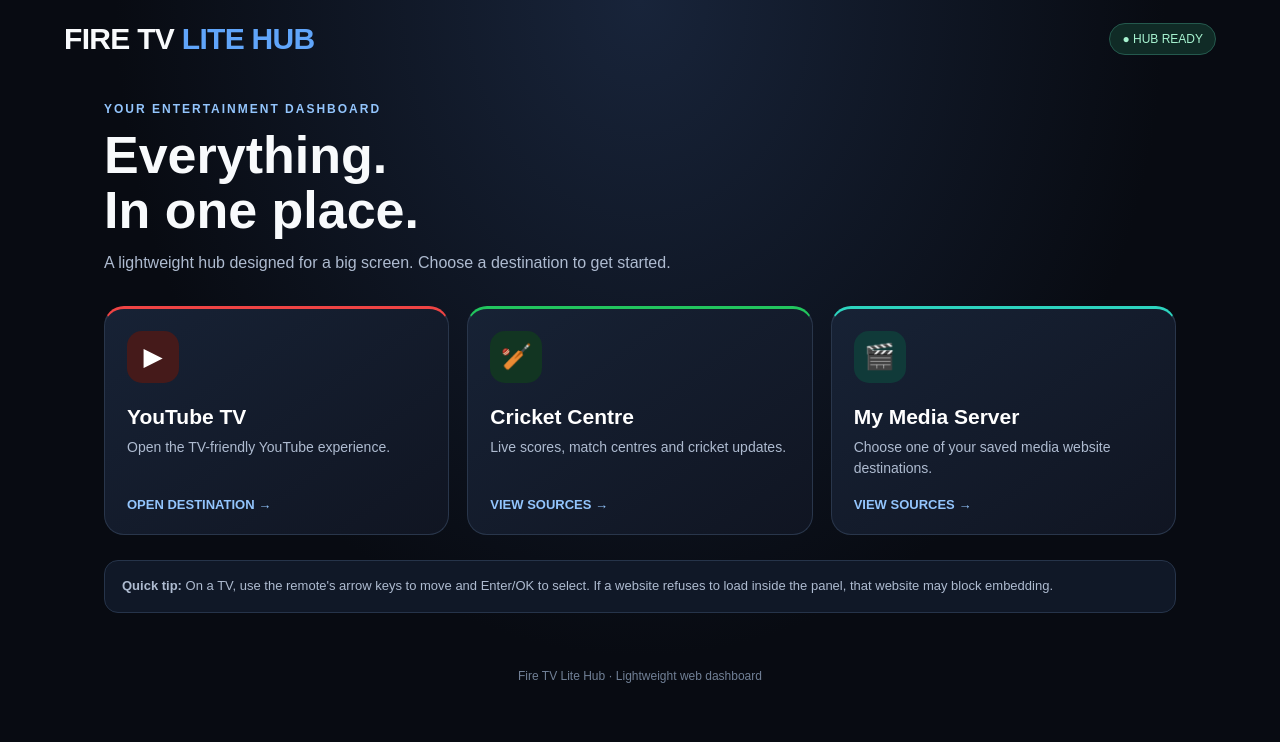
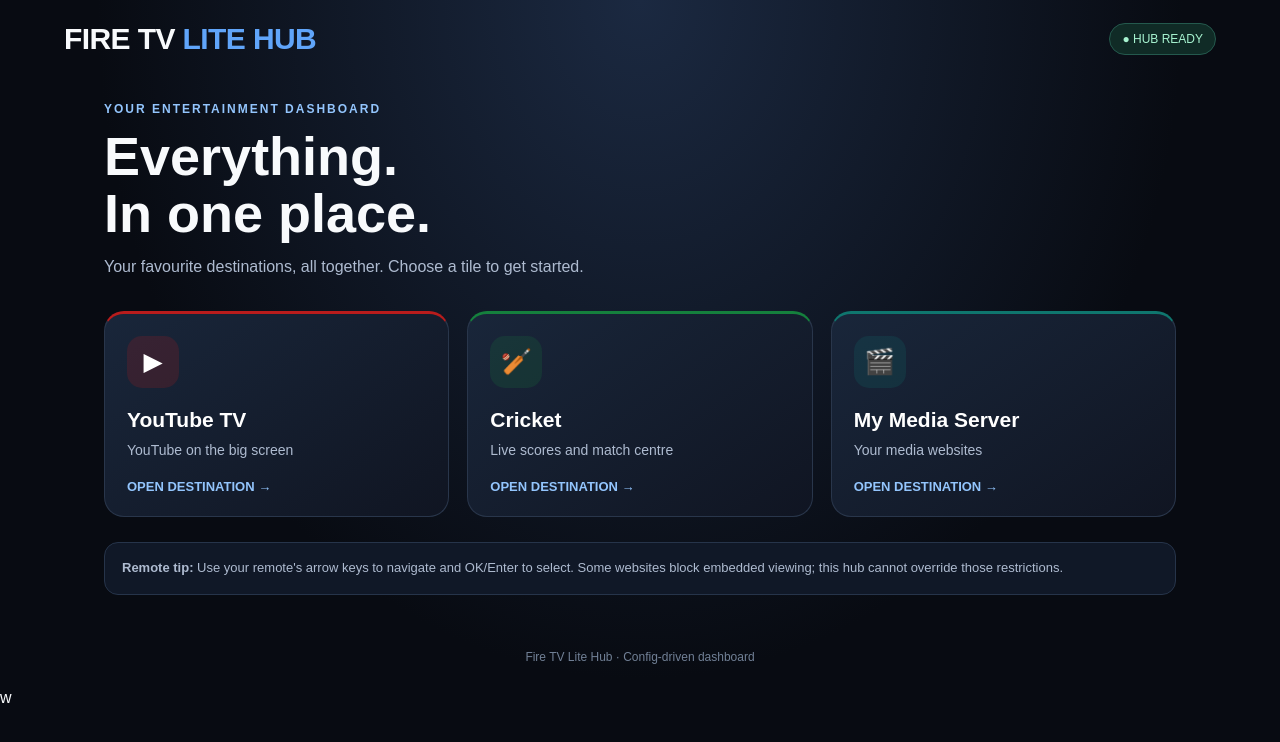
Before and after one commit to IamPratham28/Fire-tv-hub-lite, a plain HTML site: page Index.html in a window 1280 px wide. Drawn offline with Linux system fonts and the light colour scheme.

Commit message:
Update Index.html

```diff
--- a/Index.html
+++ b/Index.html
@@ -6,77 +6,55 @@
 <meta name="theme-color" content="#080b12">
 <title>Fire TV Lite Hub</title>
 <style>
-:root{color-scheme:dark;--bg:#080b12;--panel:#111827;--muted:#9ca3af;--accent:#60a5fa}
+:root{color-scheme:dark;--bg:#080b12;--panel:#111827;--muted:#aebbd0;--accent:#60a5fa}
 *{box-sizing:border-box}
-body{margin:0;background:radial-gradient(ellipse at top,#18243a 0%,var(--bg) 58%);color:#f8fafc;font-family:Arial,Helvetica,sans-serif;min-height:100vh}
-button,a{font:inherit}
-button:focus-visible,a:focus-visible,.tile:focus-visible{outline:3px solid #93c5fd;outline-offset:4px}
-header{display:flex;align-items:center;justify-content:space-between;gap:16px;padding:22px 5vw}
-.brand{font-size:clamp(20px,3vw,30px);font-weight:800;letter-spacing:-.7px}
+body{margin:0;min-height:100vh;background:radial-gradient(ellipse at top,#1b2941 0%,var(--bg) 60%);color:#f8fafc;font-family:Arial,Helvetica,sans-serif}
+button{font:inherit;cursor:pointer}
+button:focus-visible{outline:3px solid #93c5fd;outline-offset:4px}
+header{display:flex;justify-content:space-between;align-items:center;gap:12px;padding:22px 5vw}
+.brand{font-size:clamp(20px,3vw,30px);font-weight:800;letter-spacing:-.6px}
 .brand span{color:#60a5fa}
-.status{font-size:12px;color:#a7f3d0;border:1px solid #24594d;background:#102b26;padding:8px 12px;border-radius:30px}
-main{max-width:1200px;margin:auto;padding:24px 5vw 56px}
-.eyebrow{font-size:12px;letter-spacing:2px;color:#93c5fd;text-transform:uppercase;font-weight:bold}
-h1{font-size:clamp(30px,5vw,52px);line-height:1.06;margin:12px 0}
-.intro{color:#aebbd0;line-height:1.6;max-width:620px;margin:12px 0 30px}
+.status{font-size:12px;color:#a7f3d0;background:#102b26;border:1px solid #24594d;padding:8px 12px;border-radius:30px}
+main{max-width:1200px;margin:auto;padding:24px 5vw 55px}
+.eyebrow{font-size:12px;letter-spacing:2px;text-transform:uppercase;color:#93c5fd;font-weight:bold}
+h1{font-size:clamp(32px,5vw,54px);line-height:1.06;margin:12px 0}
+.intro{color:var(--muted);line-height:1.65;max-width:650px;margin:12px 0 30px}
 .grid{display:grid;grid-template-columns:repeat(3,minmax(0,1fr));gap:18px}
-.tile{border:1px solid #29364b;background:linear-gradient(145deg,#172235,#101522);border-radius:20px;padding:22px;text-align:left;color:#fff;min-height:190px;cursor:pointer;transition:transform .15s,border-color .15s;display:flex;flex-direction:column;align-items:flex-start}
+.tile{display:flex;flex-direction:column;align-items:flex-start;text-align:left;color:#fff;background:linear-gradient(145deg,#19263a,#101522);border:1px solid #29364b;border-top:3px solid var(--tile-color,#60a5fa);border-radius:20px;padding:22px;min-height:190px;transition:transform .15s,border-color .15s}
 .tile:hover,.tile:focus-visible{transform:translateY(-3px);border-color:#7db6ff}
-.tile-icon{width:52px;height:52px;display:grid;place-items:center;border-radius:15px;font-size:25px;margin-bottom:22px}
+.tile-icon{width:52px;height:52px;display:grid;place-items:center;border-radius:15px;font-size:25px;margin-bottom:20px;background:#24334b}
 .tile h2{font-size:21px;margin:0 0 8px}
-.tile p{color:#aebbd0;font-size:14px;line-height:1.5;margin:0}
-.arrow{margin-top:auto;padding-top:18px;color:#93c5fd;font-size:13px;font-weight:bold}
-.note{margin-top:25px;padding:15px 17px;background:#101827;border:1px solid #26344a;border-radius:14px;color:#aebbd0;font-size:13px;line-height:1.6}
+.tile p{color:var(--muted);font-size:14px;line-height:1.5;margin:0}
+.arrow{padding-top:18px;margin-top:auto;color:#93c5fd;font-size:13px;font-weight:bold}
+.note{margin-top:25px;padding:15px 17px;background:#101827;border:1px solid #26344a;border-radius:14px;color:var(--muted);font-size:13px;line-height:1.6}
+#viewer{display:none}
+.viewer-head{display:flex;align-items:center;justify-content:space-between;gap:12px;flex-wrap:wrap;margin-bottom:15px}
+.viewer-head h2{font-size:24px;margin:0}
+.actions,.sources{display:flex;gap:9px;flex-wrap:wrap}
+.action,.source{border:1px solid #34435a;background:#172235;color:#fff;padding:11px 15px;border-radius:10px}
+.action.primary,.source.active{background:#1d4ed8;border-color:#60a5fa}
+#notice{display:none;margin:12px 0;padding:12px;border-radius:10px;background:#302318;color:#fed7aa;font-size:13px;line-height:1.5}
+#frameWrap{height:min(68vh,650px);min-height:320px;margin-top:14px;background:#000;border:1px solid #334155;border-radius:15px;overflow:hidden}
+iframe{width:100%;height:100%;border:0;background:#000}
+.frame-note{color:var(--muted);font-size:13px;line-height:1.6;margin-top:12px}
+.error{padding:18px;border:1px solid #713f3f;background:#301b22;color:#fecaca;border-radius:12px;line-height:1.6}
 footer{text-align:center;color:#718096;font-size:12px;padding:0 20px 25px}
-#viewer{display:none}
-.viewer-head{display:flex;align-items:center;justify-content:space-between;gap:12px;flex-wrap:wrap;margin:0 0 15px}
-.viewer-head h2{margin:0;font-size:24px}
-.actions{display:flex;gap:9px;flex-wrap:wrap}
-.action{border:1px solid #34435a;background:#172235;color:#fff;padding:11px 15px;border-radius:10px;cursor:pointer}
-.action.primary{background:#2563eb;border-color:#2563eb}
-.sources{display:flex;gap:9px;flex-wrap:wrap;margin-bottom:14px}
-.source{border:1px solid #334155;background:#111827;color:#cbd5e1;padding:10px 14px;border-radius:10px;cursor:pointer}
-.source.active{background:#1d4ed8;border-color:#60a5fa;color:white}
-#frameWrap{height:min(68vh,650px);min-height:330px;background:#000;border:1px solid #334155;border-radius:15px;overflow:hidden}
-iframe{width:100%;height:100%;border:0;background:#000}
-.frame-note{color:#aebbd0;font-size:13px;line-height:1.6;margin-top:12px}
-#notice{display:none;margin:12px 0;padding:12px;border-radius:10px;background:#302318;color:#fed7aa;font-size:13px;line-height:1.5}
-@media(max-width:760px){.grid{grid-template-columns:1fr}.tile{min-height:145px}.tile-icon{margin-bottom:14px}header{padding:18px 5vw}main{padding-top:18px}#frameWrap{min-height:300px;height:58vh}}
+@media(max-width:760px){.grid{grid-template-columns:1fr}.tile{min-height:145px}.tile-icon{margin-bottom:14px}header{padding:18px 5vw}main{padding-top:18px}#frameWrap{height:58vh;min-height:290px}}
 </style>
 </head>
 <body>
 <header>
   <div class="brand">FIRE TV <span>LITE HUB</span></div>
-  <div class="status">● HUB READY</div>
+  <div class="status" id="status">● LOADING</div>
 </header>
 <main>
   <section id="home">
     <div class="eyebrow">Your entertainment dashboard</div>
     <h1>Everything.<br>In one place.</h1>
-    <p class="intro">A lightweight hub designed for a big screen. Choose a destination to get started.</p>
-    <div class="grid">
-      <button class="tile" data-tile="yt" style="border-top:3px solid #ef4444">
-        <span class="tile-icon" style="background:#451a1a">▶</span>
-        <h2>YouTube TV</h2>
-        <p>Open the TV-friendly YouTube experience.</p>
-        <span class="arrow">OPEN DESTINATION →</span>
-      </button>
-      <button class="tile" data-tile="cricket" style="border-top:3px solid #22c55e">
-        <span class="tile-icon" style="background:#123522">🏏</span>
-        <h2>Cricket Centre</h2>
-        <p>Live scores, match centres and cricket updates.</p>
-        <span class="arrow">VIEW SOURCES →</span>
-      </button>
-      <button class="tile" data-tile="home" style="border-top:3px solid #2dd4bf">
-        <span class="tile-icon" style="background:#103a39">🎬</span>
-        <h2>My Media Server</h2>
-        <p>Choose one of your saved media website destinations.</p>
-        <span class="arrow">VIEW SOURCES →</span>
-      </button>
-    </div>
-    <div class="note"><strong>Quick tip:</strong> On a TV, use the remote's arrow keys to move and Enter/OK to select. If a website refuses to load inside the panel, that website may block embedding.</div>
+    <p class="intro" id="intro">Loading your hub configuration...</p>
+    <div class="grid" id="grid"></div>
+    <div class="note"><strong>Remote tip:</strong> Use your remote's arrow keys to navigate and OK/Enter to select. Some websites block embedded viewing; this hub cannot override those restrictions.</div>
   </section>
-
   <section id="viewer">
     <div class="viewer-head">
       <h2 id="viewerTitle">Destination</h2>
@@ -86,48 +64,133 @@ iframe{width:100%;height:100%;border:0;background:#000}
       </div>
     </div>
     <div class="sources" id="sources"></div>
-    <div id="notice">This website may prevent embedded viewing. Try another source, or use “Open full page” to navigate to it in this tab. This hub cannot bypass website restrictions.</div>
+    <div id="notice">If this website does not load here, it may block embedded viewing or require a supported browser. Try another source or use Open full page.</div>
     <div id="frameWrap"><iframe id="contentFrame" title="Selected website" allow="autoplay; encrypted-media; picture-in-picture; fullscreen" allowfullscreen referrerpolicy="strict-origin-when-cross-origin"></iframe></div>
     <div class="actions" style="margin-top:12px">
       <button class="action primary" id="fullPageBtn">Open full page</button>
     </div>
-    <p class="frame-note">Playback depends on the selected website, your connection, and its browser/device support. Some sites do not permit loading inside another page.</p>
+    <p class="frame-note">Playback depends on the website, your connection and device support. Some sites do not allow loading inside another page.</p>
   </section>
 </main>
-<footer>Fire TV Lite Hub · Lightweight web dashboard</footer>
+<footer>Fire TV Lite Hub · Config-driven dashboard</footer>
 <script>
-const destinations = {
-  yt: {
-    title: "YouTube TV",
-    urls: [
-      {label:"YouTube TV", url:"https://www.youtube.com/tv"}
-    ]
-  },
-  cricket: {
-    title: "Cricket Centre",
-    urls: [
-      {label:"Cricbuzz", url:"https://www.cricbuzz.com/cricket-match/live-scores"},
-      {label:"ESPNcricinfo", url:"https://www.espncricinfo.com/live-cricket-score"},
-      {label:"AllRounderLive", url:"https://allrounderlive.in/"}
-    ]
-  },
-  home: {
-    title: "My Media Server",
-    urls: [
-      {label:"Arise STR", url:"https://arise-str.vercel.app/"},
-      {label:"HiCine", url:"https://hicine.biz/"},
-      {label:"AutoEmbed", url:"https://watch-v2.autoembed.app/watch/tv"}
-    ]
-  }
-};
-let currentTile = null;
+let destinations = {};
 let currentUrl = "";
+let configLoaded = false;
+
 const home = document.getElementById("home");
 const viewer = document.getElementById("viewer");
+const grid = document.getElementById("grid");
+const intro = document.getElementById("intro");
+const statusEl = document.getElementById("status");
+const frame = document.getElementById("contentFrame");
+const sources = document.getElementById("sources");
+const notice = document.getElementById("notice");
 const viewerTitle = document.getElementById("viewerTitle");
-const sources = document.getElementById("sources");
-const frame = document.getElementById("contentFrame");
-const notice = document.getElementById("notice");
+
+const iconMap = {
+  youtube:"▶",
+  cricket:"🏏",
+  film:"🎬",
+  sports:"🏆",
+  music:"🎵",
+  tv:"📺",
+  game:"🎮"
+};
+
+function safeColor(color) {
+  return typeof color === "string" && /^#[0-9a-fA-F]{3,8}$/.test(color)
+    ? color : "#60a5fa";
+}
+
+function validWebUrl(value) {
+  try {
+    const parsed = new URL(value);
+    return parsed.protocol === "https:" || parsed.protocol === "http:";
+  } catch {
+    return false;
+  }
+}
+
+async function loadConfig() {
+  try {
+    const response = await fetch("./config.json?v=" + Date.now(), {
+      cache: "no-store"
+    });
+    if (!response.ok) throw new Error("HTTP " + response.status);
+
+    const config = await response.json();
+    if (!Array.isArray(config.tiles)) {
+      throw new Error("The config needs a tiles array.");
+    }
+
+    if (config.maintenance && config.maintenance.enabled) {
+      intro.textContent = config.maintenance.message || "We'll be back soon!";
+      grid.replaceChildren();
+      statusEl.textContent = "● MAINTENANCE";
+      configLoaded = true;
+      return;
+    }
+
+    destinations = {};
+    grid.replaceChildren();
+
+    for (const tile of config.tiles) {
+      if (!tile || !tile.id || !tile.title || !Array.isArray(tile.urls)) continue;
+
+      const urls = tile.urls
+        .filter(validWebUrl)
+        .map(url => ({
+          label: tile.urls.length > 1
+            ? new URL(url).hostname.replace(/^www\./, "")
+            : tile.title,
+          url
+        }));
+
+      if (!urls.length) continue;
+
+      destinations[tile.id] = { title: tile.title, urls };
+
+      const button = document.createElement("button");
+      button.className = "tile";
+      button.style.setProperty("--tile-color", safeColor(tile.color));
+      button.dataset.tile = tile.id;
+
+      const icon = document.createElement("span");
+      icon.className = "tile-icon";
+      icon.textContent = iconMap[tile.icon] || "📺";
+      icon.style.background = safeColor(tile.color) + "30";
+
+      const title = document.createElement("h2");
+      title.textContent = tile.title;
+
+      const subtitle = document.createElement("p");
+      subtitle.textContent = tile.subtitle || "";
+
+      const arrow = document.createElement("span");
+      arrow.className = "arrow";
+      arrow.textContent = "OPEN DESTINATION →";
+
+      button.append(icon, title, subtitle, arrow);
+      button.addEventListener("click", () => openTile(tile.id));
+      grid.appendChild(button);
+    }
+
+    if (!grid.children.length) throw new Error("No valid tiles found.");
+    intro.textContent = "Your favourite destinations, all together. Choose a tile to get started.";
+    statusEl.textContent = "● HUB READY";
+    configLoaded = true;
+  } catch (error) {
+    console.error("Config loading failed:", error);
+    statusEl.textContent = "● CONFIG ERROR";
+    intro.innerHTML = "";
+    const message = document.createElement("div");
+    message.className = "error";
+    message.textContent = "Could not load config.json. Check that the file is committed in the same repository and is valid JSON. Then refresh this page.";
+    intro.appendChild(message);
+  }
+}
+
 function loadSource(item, button) {
   currentUrl = item.url;
   frame.src = item.url;
@@ -135,14 +198,16 @@ function loadSource(item, button) {
   if (button) button.classList.add("active");
   notice.style.display = "block";
 }
+
 function openTile(id) {
   const item = destinations[id];
   if (!item) return;
-  currentTile = id;
+
   home.style.display = "none";
   viewer.style.display = "block";
   viewerTitle.textContent = item.title;
   sources.replaceChildren();
+
   item.urls.forEach((urlItem, index) => {
     const button = document.createElement("button");
     button.className = "source";
@@ -151,20 +216,19 @@ function openTile(id) {
     sources.appendChild(button);
     if (index === 0) loadSource(urlItem, button);
   });
+
   document.getElementById("backBtn").focus();
 }
+
 function goHome() {
   frame.src = "about:blank";
-  currentTile = null;
   currentUrl = "";
   viewer.style.display = "none";
   home.style.display = "block";
-  const first = document.querySelector(".tile");
+  const first = grid.querySelector("button");
   if (first) first.focus();
 }
-document.querySelectorAll(".tile").forEach(button => {
-  button.addEventListener("click", () => openTile(button.dataset.tile));
-});
+
 document.getElementById("backBtn").addEventListener("click", goHome);
 document.getElementById("reloadBtn").addEventListener("click", () => {
   if (currentUrl) frame.src = currentUrl;
@@ -180,6 +244,8 @@ document.addEventListener("keydown", event => {
     }
   }
 });
+
+loadConfig();
 </script>
 </body>
-</html>
+</html>w
```
